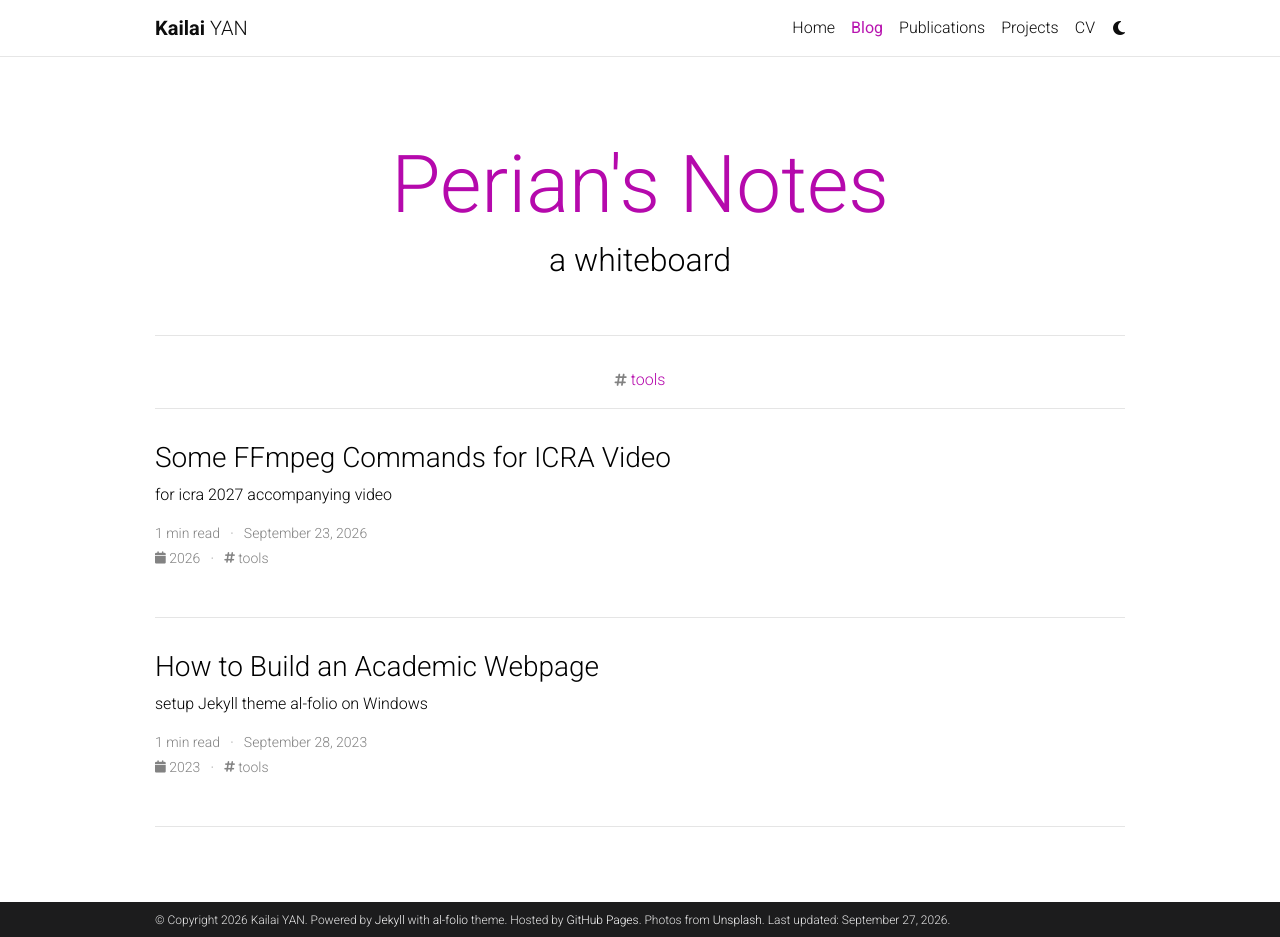
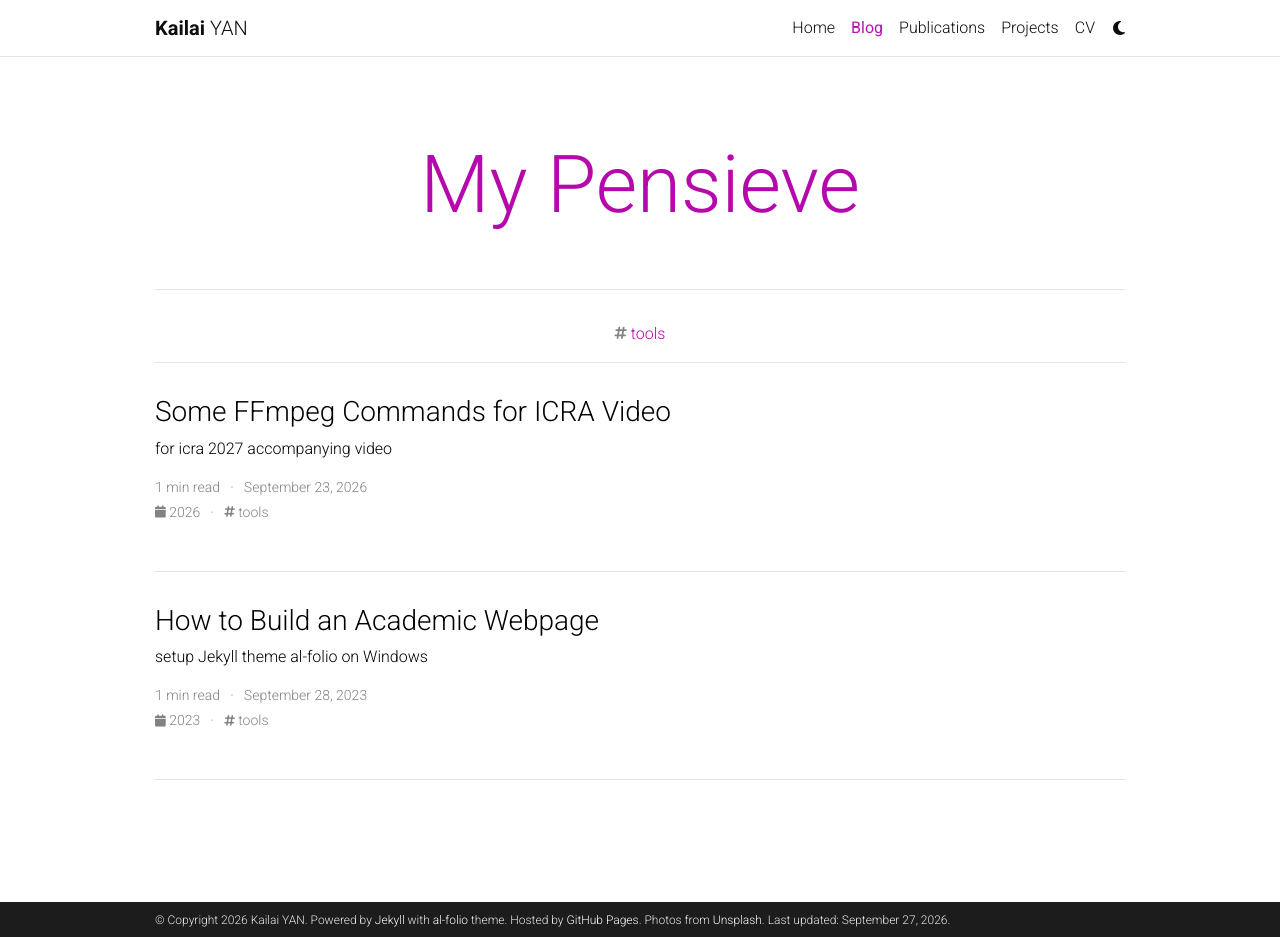
Before and after one commit to Perian-Yan/Perian-Yan.github.io, a Jekyll site: the page built from blog/index.html, in a window 1280 px wide and 937 px high. Built offline with Jekyll 4.4.1, drawn with Linux system fonts in a browser that asks for light colours; the list of posts is cut into pages by our own code; comment, search, counter and statistics services are not loaded; a style sheet for code colours, icons or effects is not loaded.

Commit message:
update homepage

```diff
--- a/_config.yml
+++ b/_config.yml
@@ -80,7 +80,7 @@
 scholar_userid: # your Google Scholar ID
 semanticscholar_id: # your Semantic Scholar ID
 whatsapp_number: # your WhatsApp number (full phone number in international format. Omit any zeroes, brackets, or dashes when adding the phone number in international format.)
-orcid_id: # your ORCID ID
+orcid_id: 0000-0003-0661-7135 # your ORCID ID
 medium_username: # your Medium username
 quora_username: # your Quora username
 publons_id: # your ID on Publons
@@ -108,7 +108,7 @@
 wechat_qr: # filename of your wechat qr-code saved as an image (e.g., wechat-qr.png if saved to assets/img/wechat-qr.png)
 
 contact_note: >
-  Please reach me through Email: kaiyan (at) student (dot) ethz (dot) ch.
+  Please reach me through Email: klyanem15 (at) gmail (dot) com.
 
 # -----------------------------------------------------------------------------
 # Analytics and search engine verification
@@ -124,9 +124,9 @@
 # Blog
 # -----------------------------------------------------------------------------
 
-blog_name: Perian's Notes # blog_name will be displayed in your blog page
+blog_name: My Pensieve # blog_name will be displayed in your blog page
 blog_nav_title: Blog # your blog must have a title for it to be displayed in the nav bar
-blog_description: a whiteboard
+blog_description:
 permalink: /blog/:year/:title/
 
 # Pagination
```
